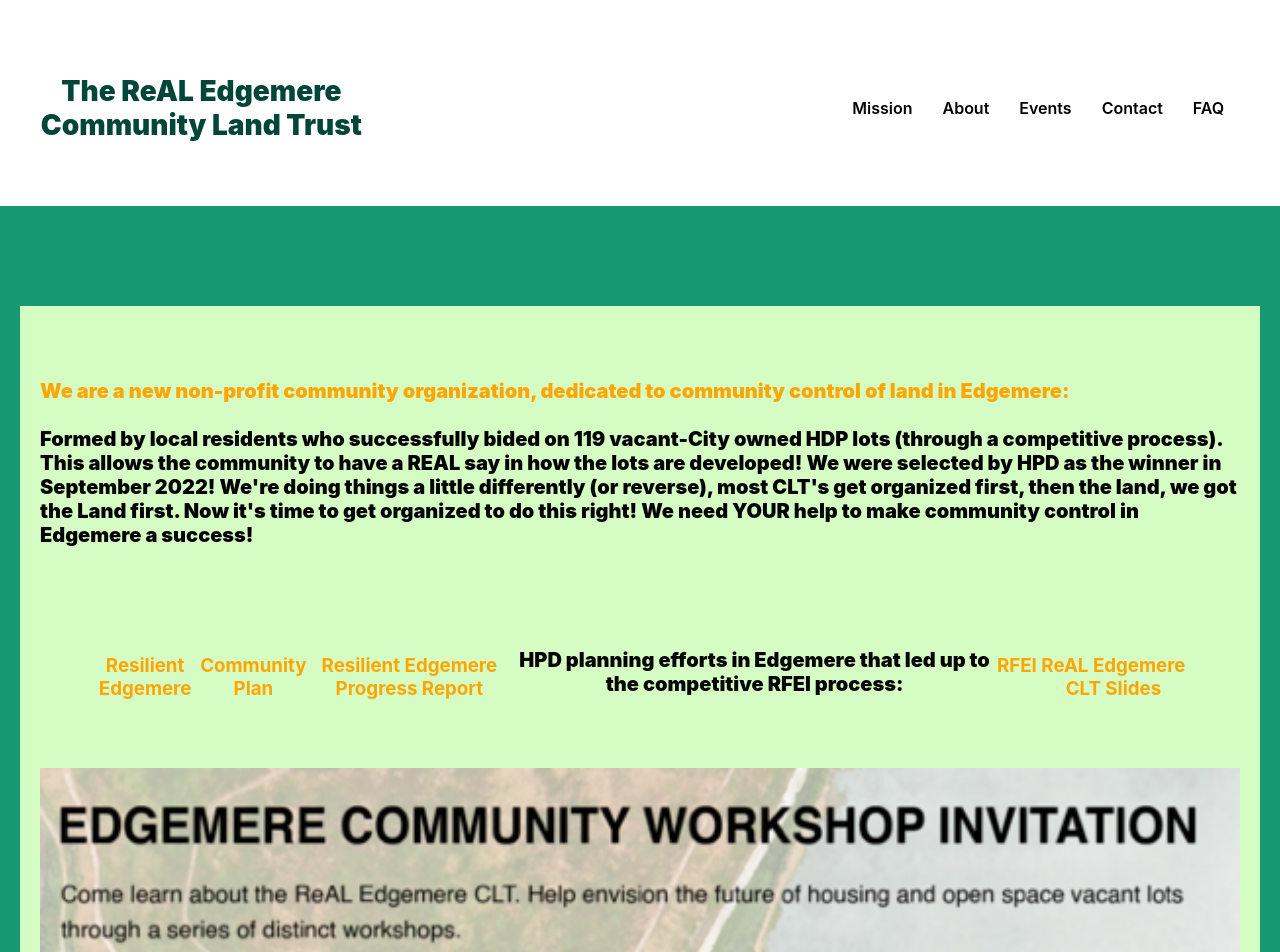
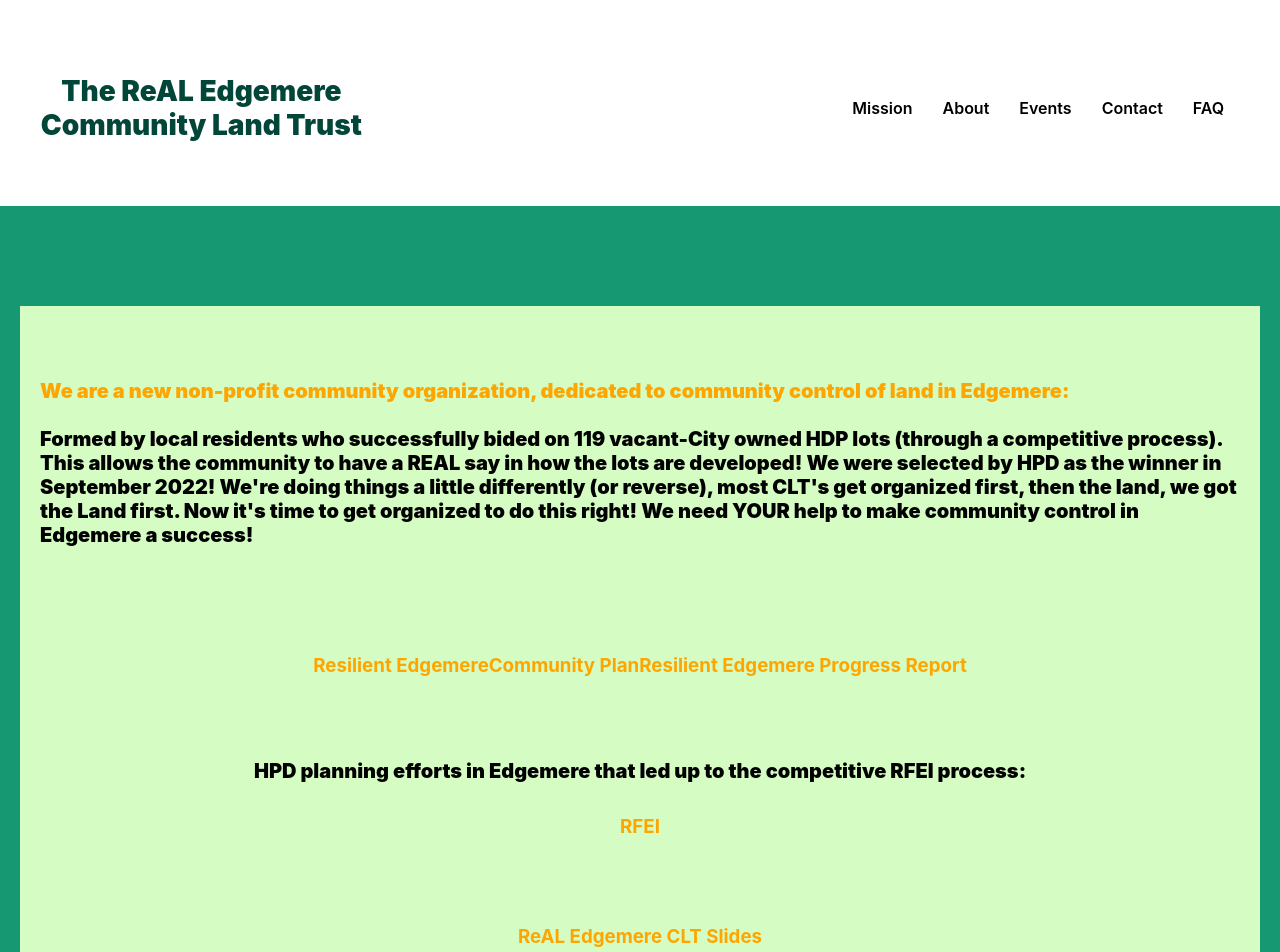
Before and after one commit to TaylorWill94/CLTmobile, a React (Create React App) app: page /about in a window 1280 px wide. Shown: the top 952 px of the page. Built offline with nearby package versions, Linux system fonts and the light colour scheme.

Commit message:
Makes changes to about page

```diff
--- a/src/components/About/About.css
+++ b/src/components/About/About.css
@@ -31,6 +31,8 @@
   .informal-sec {
     display: flex;
     flex-direction: row;
+    flex-wrap: wrap;
+    justify-content: center;
     padding: 50px;
   }
 
@@ -44,6 +46,11 @@
   .sections:hover {
     cursor: pointer;
     background-color: white;
+  }
+
+  .rfei-section {
+    display: flex;
+    flex-direction: column;
   }
 
   .plans-img {
@@ -84,6 +91,8 @@
   .informal-sec {
     display: flex;
     flex-direction: row;
+    flex-wrap: wrap;
+    justify-content: center;
     padding: 50px;
   }
 
@@ -99,12 +108,137 @@
     background-color: white;
   }
 
+  .rfei-section {
+    display: flex;
+    flex-direction: column;
+  }
+
   .plans-img {
     max-width: 100%;
   }
 }
 
 @media screen and (min-width: 576px) {
+  .about {
+    padding-top: 100px;
+    padding-bottom: 100px;
+    padding-left: 20px;
+    padding-right: 20px;
+    background-color: #169873;
+  }
+
+  .about-sec {
+    display: flex;
+    flex-direction: column;
+    background-color: #d4fcc3;
+    padding: 60px 20px 100px 20px;
+  }
+
+  .about-sec-2 {
+    display: flex;
+    flex-direction: row;
+  }
+
+  .informal-sec {
+    display: flex;
+    flex-direction: row;
+    flex-wrap: wrap;
+    justify-content: center;
+    padding: 50px;
+  }
+
+  .about-bio {
+    font-size: 1rem;
+    font-size: 1.25rem;
+    font-weight: 900;
+    text-align: left;
+    color: rgb(0, 0, 0);
+  }
+
+  .sections {
+    border: 3px solid black;
+    padding: 20px;
+    margin: 10px;
+    transition: 0.4s;
+  }
+
+  .sections:hover {
+    cursor: pointer;
+    background-color: white;
+  }
+
+  .rfei-section {
+    display: flex;
+    flex-direction: column;
+    padding: 50px;
+  }
+
+  .plans-img {
+    max-width: 100%;
+  }
+}
+
+@media screen and (min-width: 768px) {
+  .about {
+    padding-top: 100px;
+    padding-bottom: 100px;
+    padding-left: 20px;
+    padding-right: 20px;
+    background-color: #169873;
+  }
+
+  .about-sec {
+    display: flex;
+    flex-direction: column;
+    background-color: #d4fcc3;
+    padding: 60px 20px 100px 20px;
+  }
+
+  .about-sec-2 {
+    display: flex;
+    flex-direction: row;
+  }
+
+  .informal-sec {
+    display: flex;
+    flex-direction: row;
+    flex-wrap: wrap;
+    justify-content: center;
+    padding: 50px;
+  }
+
+  .about-bio {
+    font-size: 1rem;
+    font-size: 1.25rem;
+    font-weight: 900;
+    text-align: left;
+    color: rgb(0, 0, 0);
+  }
+
+  .sections {
+    border: 3px solid black;
+    padding: 20px;
+    margin: 10px;
+    transition: 0.4s;
+  }
+
+  .sections:hover {
+    cursor: pointer;
+    background-color: white;
+  }
+
+  .rfei-section {
+    display: flex;
+    flex-direction: column;
+    padding: 50px;
+  }
+
+  .plans-img {
+    max-width: 100%;
+  }
+}
+
+@media screen and (min-width: 992px) {
   .about {
     padding-top: 100px;
     padding-bottom: 100px;
@@ -151,7 +285,69 @@
     background-color: white;
   }
 
+  .rfei-section {
+    display: flex;
+    flex-direction: column;
+  }
+
   .plans-img {
     max-width: 100%;
   }
 }
+
+@media screen and (min-width: 1200px) {
+  .about {
+    padding-top: 100px;
+    padding-bottom: 100px;
+    padding-left: 20px;
+    padding-right: 20px;
+    background-color: #169873;
+  }
+
+  .about-sec {
+    display: flex;
+    flex-direction: column;
+    background-color: #d4fcc3;
+    padding: 60px 20px 100px 20px;
+  }
+
+  .about-sec-2 {
+    display: flex;
+    flex-direction: row;
+  }
+
+  .informal-sec {
+    display: flex;
+    flex-direction: row;
+    padding: 50px;
+  }
+
+  .about-bio {
+    font-size: 1rem;
+    font-size: 1.25rem;
+    font-weight: 900;
+    text-align: left;
+    color: rgb(0, 0, 0);
+  }
+
+  .sections {
+    border: 3px solid black;
+    padding: 20px;
+    margin: 10px;
+    transition: 0.4s;
+  }
+
+  .sections:hover {
+    cursor: pointer;
+    background-color: white;
+  }
+
+  .rfei-section {
+    display: flex;
+    flex-direction: column;
+  }
+
+  .plans-img {
+    max-width: 100%;
+  }
+}
--- a/src/components/About/About.js
+++ b/src/components/About/About.js
@@ -60,11 +60,12 @@
             </a>
             <br />
             <br />
+            <br />
+            <div className="rfei-section">
               <h1 className="about-bio" style={{ textAlign: "center" }}>
                 HPD planning efforts in Edgemere that led up to the competitive
                 RFEI process:
               </h1>
-            <br />
               <a
                 className="sections"
                 style={{ color: "orange" }}
@@ -74,6 +75,7 @@
               >
                 <h3>RFEI</h3>
               </a>
+            </div>
             <br />
             <br />
             <br />
```
Lines whose indentation alone changed are shown as unchanged.
